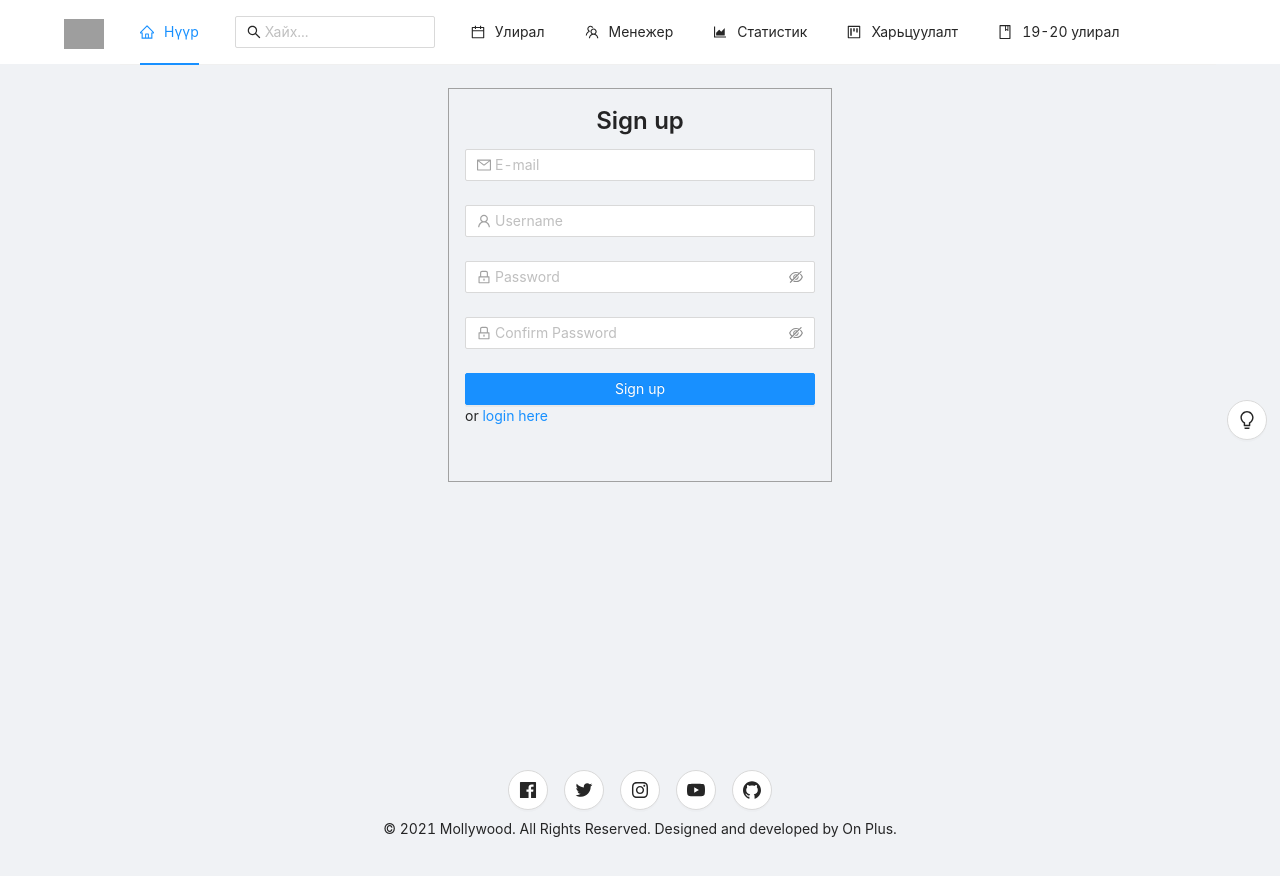
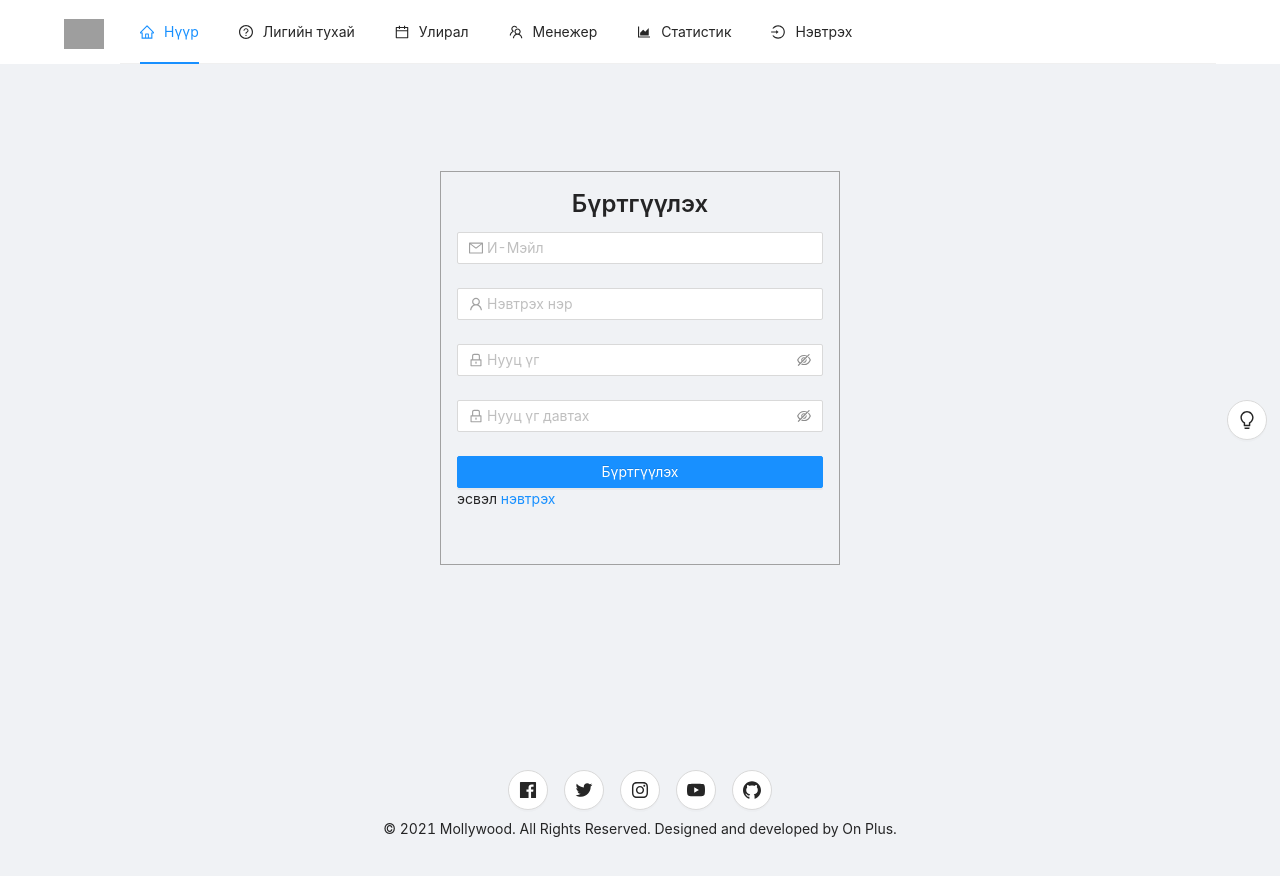
Before and after one commit to Baysaakop/TractorDraft, a React (Create React App) app: page /signup in a window 1280 px wide. Shown: the top 876 px of the page. Built offline with nearby package versions, Linux system fonts and the light colour scheme; grey boxes are pictures that could not be loaded.

Commit message:
user auth

```diff
--- a/src/api.js
+++ b/src/api.js
@@ -1,5 +1,5 @@
-// const baseURL = 'http://127.0.0.1:8000/';
-const baseURL = 'https://tractordraftback.herokuapp.com/';
+const baseURL = 'http://127.0.0.1:8000/';
+// const baseURL = 'https://tractordraftback.herokuapp.com/';
 
 const api = {
     items: baseURL + 'api/items',
--- a/src/layout/Menu.js
+++ b/src/layout/Menu.js
@@ -1,9 +1,10 @@
 import React, { useState } from 'react';
-import { Button, Grid, Menu, Input } from 'antd';
+import { Button, Grid, Menu } from 'antd';
 import { Link, withRouter } from 'react-router-dom';
-import { AreaChartOutlined, BookOutlined, CalendarOutlined, HomeOutlined, MenuOutlined, SearchOutlined, TeamOutlined, ProjectOutlined } from '@ant-design/icons';
+import { AreaChartOutlined, BookOutlined, CalendarOutlined, HomeOutlined, MenuOutlined, TeamOutlined, ProjectOutlined, ProfileOutlined, UserOutlined, LogoutOutlined, LoginOutlined, QuestionOutlined, QuestionCircleOutlined } from '@ant-design/icons';
 import { connect } from 'react-redux';
 import * as actions from '../store/actions/auth';
+import SubMenu from 'antd/lib/menu/SubMenu';
 
 const { useBreakpoint } = Grid;
 
@@ -11,29 +12,14 @@ function CustomMenu (props) {
     const screens = useBreakpoint();
     const [current, setCurrent] = useState('home');
     const [collapsed, setCollapsed] = useState(true);
-    const [searchValue, setSearchValue] = useState('');
 
     const handleMenuClick = (e) => {
-        if (e.key === 'search') {
-            return;
-        }
         setCurrent(e.key);
         setCollapsed(true);
-        setSearchValue('');
     };
 
     const handleMenuCollapsed = () => {
         setCollapsed(!collapsed);
-    }
-
-    const onSearchChange = e => {
-        setSearchValue(e.target.value);
-    }
-
-    const onSearch = e => {
-        var name = e.target.value;
-        console.log(name)
-        // props.history.push(`/items?search=${name}`)
     }
 
     return (
@@ -71,6 +57,20 @@ function CustomMenu (props) {
                         <Menu.Item key="season19" icon={<BookOutlined />}>
                             <Link to="/season19">19-20 улирал</Link>
                         </Menu.Item>
+                        { props.username !== null ? (
+                             <SubMenu key="user" icon={<UserOutlined />} title={props.username} >
+                                <Menu.Item key="profile" icon={<ProfileOutlined />} >
+                                    <Link to="/profile">Profile</Link>
+                                </Menu.Item>
+                                <Menu.Item key="logout" icon={<LogoutOutlined />} onClick={props.logout}>
+                                    Log out
+                                </Menu.Item>
+                            </SubMenu>
+                        ) : (
+                            <Menu.Item key="signin" icon={<LoginOutlined />} >
+                                <Link to="/login">Sign in</Link>
+                            </Menu.Item>
+                        ) }
                     </Menu>
                 </div>
             ) : (
@@ -85,30 +85,42 @@ function CustomMenu (props) {
                     <Menu.Item key="home" icon={<HomeOutlined />}>
                         <Link to="/">Нүүр</Link>
                     </Menu.Item>
+                    <Menu.Item key="about" icon={<QuestionCircleOutlined />}>
+                        <Link to="/about">Лигийн тухай</Link>
+                    </Menu.Item>
+                    <SubMenu key="seasons" icon={<CalendarOutlined />} title="Улирал">
                         <Menu.Item key="seasons" icon={<CalendarOutlined />}>
                             <Link to="/seasons">Улирал</Link>
                         </Menu.Item>
+                        <Menu.Item key="season19" icon={<BookOutlined />}>
+                            <Link to="/season19">19-20 улирал</Link>
+                        </Menu.Item>
+                    </SubMenu>
+                    <SubMenu key="managers" icon={<TeamOutlined />} title="Менежер">
                         <Menu.Item key="managers" icon={<TeamOutlined />}>
                             <Link to="/managers">Менежер</Link>
-                    </Menu.Item>
-                    <Menu.Item key="stats" icon={<AreaChartOutlined />}>
-                        <Link to="/stats">Статистик</Link>
                         </Menu.Item>
                         <Menu.Item key="compare" icon={<ProjectOutlined />}>
                             <Link to="/compare">Харьцуулалт</Link>
                         </Menu.Item>
-                    <Menu.Item key="season19" icon={<BookOutlined />}>
-                        <Link to="/season19">19-20 улирал</Link>
+                    </SubMenu>
+                    <Menu.Item key="stats" icon={<AreaChartOutlined />}>
+                        <Link to="/stats">Статистик</Link>
                     </Menu.Item>
-                    <Input
-                        placeholder="Хайх..."
-                        allowClear
-                        prefix={<SearchOutlined />}
-                        style={{ width: 200, float: 'right', margin: '16px' }}
-                        onChange={onSearchChange}
-                        onPressEnter={onSearch}
-                        value={searchValue}
-                    />
+                    { props.username !== null ? (
+                        <SubMenu key="user" icon={<UserOutlined />} title={props.username} style={{ float: 'right' }} >
+                            <Menu.Item key="profile" icon={<ProfileOutlined />} >
+                                <Link to="/profile">Хэрэглэгч</Link>
+                            </Menu.Item>
+                            <Menu.Item key="logout" icon={<LogoutOutlined />} onClick={props.logout}>
+                                Гарах
+                            </Menu.Item>
+                        </SubMenu>
+                    ) : (
+                        <Menu.Item key="login" icon={<LoginOutlined />} style={{ float: 'right' }} >
+                            <Link to="/login">Нэвтрэх</Link>
+                        </Menu.Item>
+                    ) }
                 </Menu>
             )}
         </div>
--- a/src/user/Login.js
+++ b/src/user/Login.js
@@ -1,5 +1,5 @@
 import React, { useEffect } from 'react';
-import { Form, Input, Button, Typography, Spin, Row, Col } from 'antd';
+import { Form, Input, Button, Typography, Spin } from 'antd';
 import { LoadingOutlined, LockOutlined, UserOutlined } from '@ant-design/icons';
 import { connect } from 'react-redux';
 import { NavLink } from 'react-router-dom';
@@ -30,11 +30,10 @@ const Login = (props) => {
             {props.loading ? (
                 <Spin indicator={loadingIcon} />
             ) : (
-                <Row>
-                    <Col xs={0} sm={4} md={6} lg={8}></Col>
-                    <Col xs={24} sm={16} md={12} lg={8} style={{ border: '1px solid #a1a1a1', padding: '16px' }}>
+                <div style={{ width: '100%', height: '70vh', display: 'flex', justifyContent: 'center', alignItems: 'center' }}>
+                    <div style={{ width: '400px', border: '1px solid #a1a1a1', padding: '16px' }}>
                         <Typography.Title level={3} style={{ textAlign: 'center' }}>
-                            Login
+                            Нэвтрэх
                         </Typography.Title>
                         <Form
                             form={form}
@@ -55,7 +54,7 @@ const Login = (props) => {
                                 },
                                 ]}
                             >
-                                <Input prefix={<UserOutlined style={{ color: '#a1a1a1' }} />} placeholder="Username" />
+                                <Input prefix={<UserOutlined style={{ color: '#a1a1a1' }} />} placeholder="Нэр" />
                             </Form.Item>
 
                             <Form.Item
@@ -67,20 +66,19 @@ const Login = (props) => {
                                 },
                                 ]}
                             >
-                                <Input.Password prefix={<LockOutlined style={{ color: '#a1a1a1' }} />} placeholder="Password" />
+                                <Input.Password prefix={<LockOutlined style={{ color: '#a1a1a1' }} />} placeholder="Нууц үг" />
                             </Form.Item>
                             <Form.Item>
                                 <Button type="primary" htmlType="submit" style={{ width: '100%' }}>
-                                    Login
+                                    Нэвтрэх
                                 </Button>
-                                <p> or
-                                    <NavLink to="/signup/"> register here</NavLink>
+                                <p> эсвэл
+                                    <NavLink to="/signup/"> бүртгүүлэх</NavLink>
                                 </p>
                             </Form.Item>
                         </Form>
-                    </Col>
-                    <Col xs={0} sm={4} md={6} lg={8}></Col>
-                </Row>
+                    </div>
+                </div>
             )}
         </div>
     );
--- a/src/user/Signup.js
+++ b/src/user/Signup.js
@@ -1,5 +1,5 @@
 import React, { useEffect } from 'react';
-import { Form, Input, Button, Typography, Spin, Row, Col } from 'antd';
+import { Form, Input, Button, Typography, Spin } from 'antd';
 import { LoadingOutlined, LockOutlined, MailOutlined, UserOutlined } from '@ant-design/icons';
 import { connect } from 'react-redux';
 import { NavLink } from 'react-router-dom';
@@ -29,11 +29,10 @@ const Signup = (props) => {
             {props.loading ? (
                 <Spin indicator={loadingIcon} />
             ) : (
-                <Row>
-                    <Col xs={0} sm={4} md={6} lg={8}></Col>
-                    <Col xs={24} sm={16} md={12} lg={8} style={{ border: '1px solid #a1a1a1', padding: '16px' }}>
+                <div style={{ width: '100%', height: '70vh', display: 'flex', justifyContent: 'center', alignItems: 'center' }}>
+                    <div style={{ width: '400px', border: '1px solid #a1a1a1', padding: '16px' }}>
                         <Typography.Title level={3} style={{ textAlign: 'center' }}>
-                            Sign up
+                            Бүртгүүлэх
                         </Typography.Title>
                         <Form
                             form={form}
@@ -57,7 +56,7 @@ const Signup = (props) => {
                                 },
                                 ]}
                             >
-                                <Input prefix={<MailOutlined style={{ color: '#a1a1a1' }} />} placeholder="E-mail" />
+                                <Input prefix={<MailOutlined style={{ color: '#a1a1a1' }} />} placeholder="И-Мэйл" />
                             </Form.Item>
                             <Form.Item
                                 name="username"
@@ -68,7 +67,7 @@ const Signup = (props) => {
                                 },
                                 ]}
                             >
-                                <Input prefix={<UserOutlined style={{ color: '#a1a1a1' }} />} placeholder="Username" />
+                                <Input prefix={<UserOutlined style={{ color: '#a1a1a1' }} />} placeholder="Нэвтрэх нэр" />
                             </Form.Item>
                             <Form.Item
                                 name="password"
@@ -80,7 +79,7 @@ const Signup = (props) => {
                                 ]}
                                 hasFeedback
                             >
-                                <Input.Password prefix={<LockOutlined style={{ color: '#a1a1a1' }} />} placeholder="Password" />
+                                <Input.Password prefix={<LockOutlined style={{ color: '#a1a1a1' }} />} placeholder="Нууц үг" />
                             </Form.Item>
                             <Form.Item
                                 name="confirm"
@@ -101,20 +100,19 @@ const Signup = (props) => {
                                 }),
                                 ]}
                             >
-                                <Input.Password prefix={<LockOutlined style={{ color: '#a1a1a1' }} />} placeholder="Confirm Password" />
+                                <Input.Password prefix={<LockOutlined style={{ color: '#a1a1a1' }} />} placeholder="Нууц үг давтах" />
                             </Form.Item>
                             <Form.Item>
                                 <Button type="primary" htmlType="submit" style={{ width: '100%' }}>
-                                    Sign up
+                                    Бүртгүүлэх
                                 </Button>
-                                <p> or
-                                    <NavLink to="/login/"> login here</NavLink>
+                                <p> эсвэл
+                                    <NavLink to="/login/"> нэвтрэх</NavLink>
                                 </p>
                             </Form.Item>
                         </Form>
-                    </Col>
-                    <Col xs={0} sm={4} md={6} lg={8}></Col>
-                </Row>
+                    </div>
+                </div>
             )}
         </div>
     );
```
Also changed, not shown: src/layout/Home.js (+18 -4 lines), src/layout/Layout.js (+0 -7 lines), 1 other file (tests, documents, lock files or other folders). Lines whose indentation alone changed are shown as unchanged.
